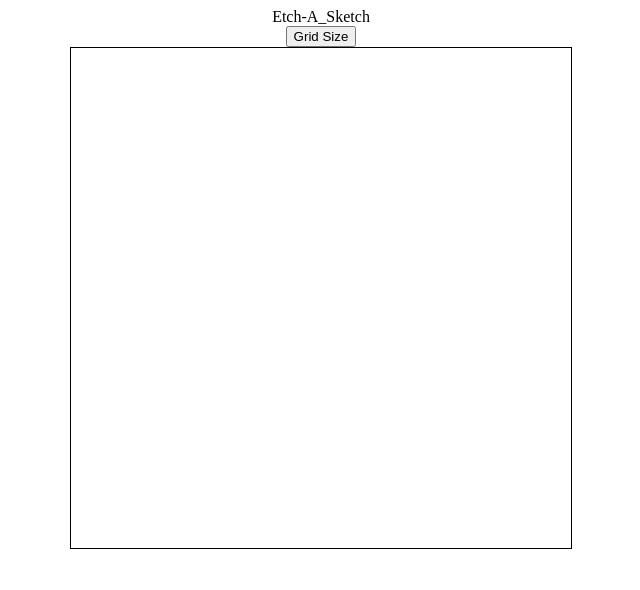
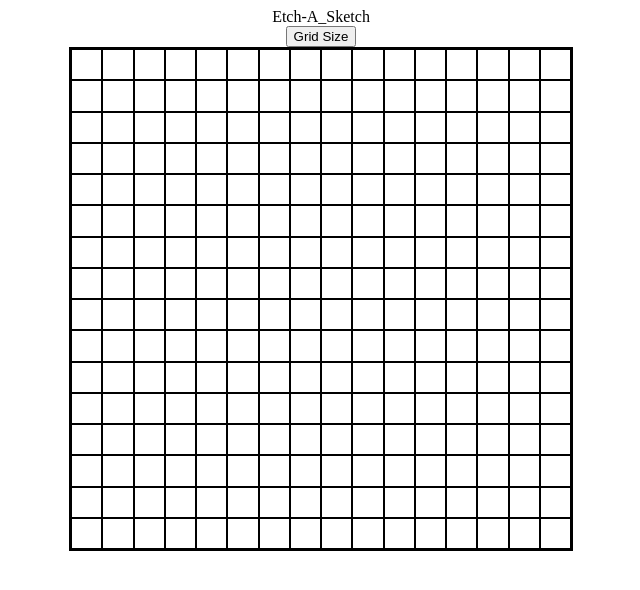
Before and after one commit to Piotrek18/sketch, a plain HTML site: page index.html in a window 1280 px wide. Shown: the whole page, without its empty margins (319-959 px from the left). Drawn offline with Linux system fonts and the light colour scheme.

Commit message:
Add function to button

```diff
--- a/script.js
+++ b/script.js
@@ -1,4 +1,5 @@
 let grid = document.querySelector("#grid");
+let sizeBtn = document.querySelector("#sizeBtn");
 
 function createGrid(size) {
 
@@ -24,4 +25,6 @@ function changeGridSize() {
     }
 }
 
+sizeBtn.addEventListener("click", changeGridSize);
+
 createGrid(16);
--- a/style.css
+++ b/style.css
@@ -6,7 +6,13 @@ body{
 }
 
 #grid{
+    display: grid;
     width: 500px;
     height: 500px;
-    border: 1px solid black;
+    border: 2px solid black;
 }
+
+.grid-Cell{
+    background-color: white;
+    border: 0.5px solid black;
+}
```
